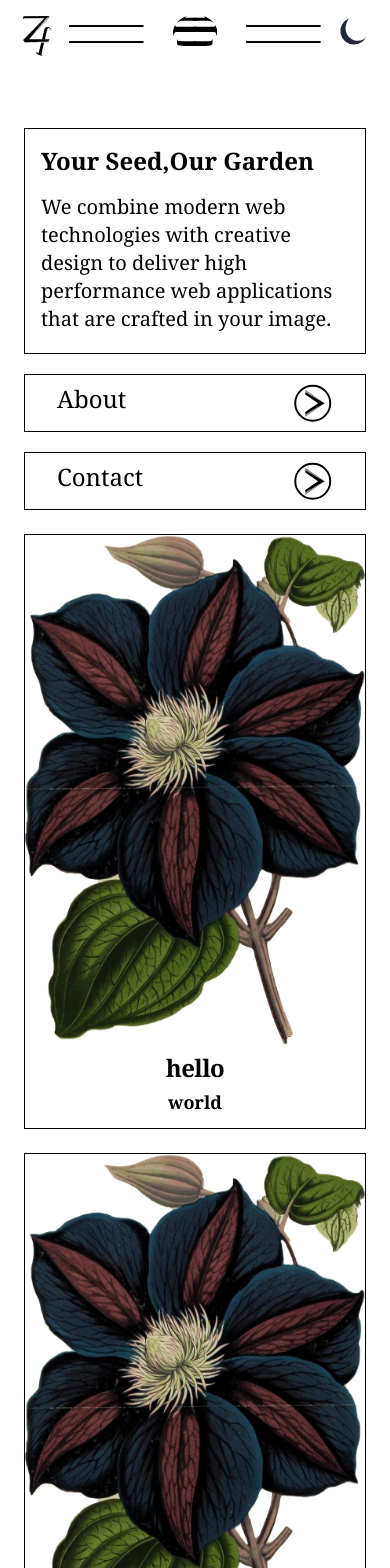
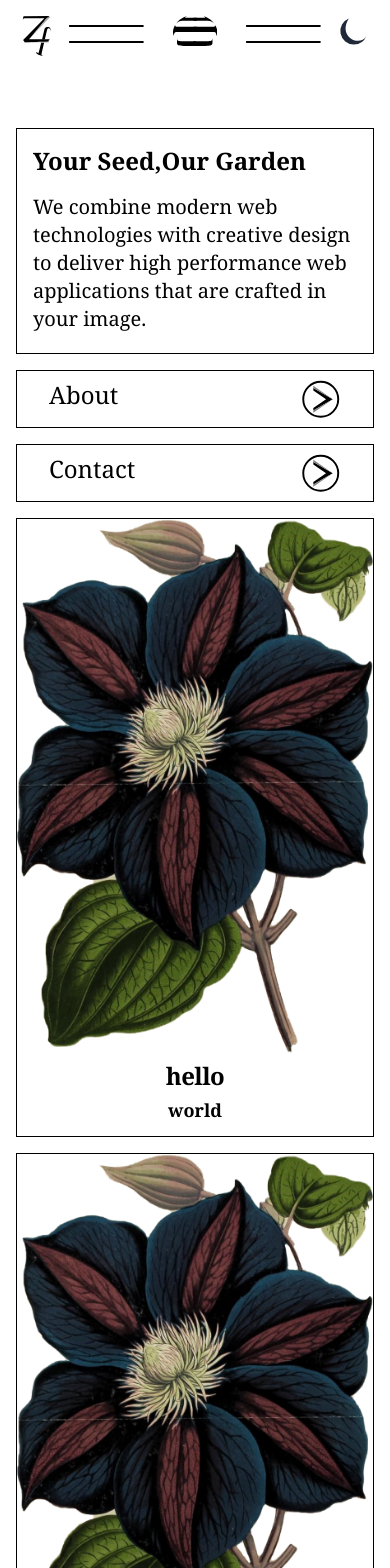
Before and after one commit to paul-lorenc/zipperfield-dot-co, a Next.js app: page / in a window 390 px wide. Shown: the top 1568 px of the page. Built offline with nearby package versions, Linux system fonts and the light colour scheme; what @tailwindcss/typography would draw is missing.

Commit message:
cleaned up mobile spacing

```diff
--- a/pages/index.tsx
+++ b/pages/index.tsx
@@ -7,7 +7,7 @@ import Link from "next/link";
 export default function Home() {
   return (
     <Container>
-      <div className="flex flex-col font-serif w-screen px-6 md:px-10 text-black dark:text-white text-2xl font-extrabold  max-w-5xl">
+      <div className="flex flex-col font-serif w-screen px-4 md:px-10 text-black dark:text-white text-2xl font-extrabold space-y-4 max-w-5xl">
         <div className="flex flex-col md:flex-row md:justify-around border md:border-none border-black dark:border-white pb-1 py-4 mt-16 md:mt-32">
           <div className="flex md:flex-col w-full px-4 md:px-0 text-2xl md:text-5xl font-bold md:py-20 text-left text-md">
             <p>{"Your Seed,"}</p>
@@ -18,9 +18,9 @@ export default function Home() {
             high performance web applications that are crafted in your image.
           </p>
         </div>
-        <div className="flex md:hidden flex-col md:flex-row font-thin items-stretch w-full md:items-center justify-around md:space-x-4">
+        <div className="flex md:hidden flex-col font-thin items-stretch w-full justify-around mt-4">
           <Link href="/about">
-            <button className="flex items-center justify-center md:justify-between border border-black dark:border-white mt-5 px-4 py-2 md:w-2/5">
+            <button className="flex items-center justify-center md:justify-between border border-black dark:border-white px-4 py-2 md:w-2/5">
               <div className="flex w-full justify-between px-4">
                 <a className="font-normal">About</a>
 
@@ -30,7 +30,7 @@ export default function Home() {
           </Link>
 
           <Link href="/contact">
-            <button className="flex items-center justify-center md:justify-between border border-black dark:border-white mt-5 px-4 py-2 md:w-2/5">
+            <button className="flex items-center justify-center md:justify-between border border-black dark:border-white mt-4 px-4 py-2 md:w-2/5">
               <div className="flex w-full justify-between px-4">
                 <a className="font-normal">{"Contact"}</a>
                 <DownArrowIcon css="h-10 w-10 transform -rotate-90" />
@@ -38,7 +38,7 @@ export default function Home() {
             </button>
           </Link>
         </div>
-        <div className="space-y-6 pt-6">
+        <div className="space-y-4">
           <FeaturedWork />
           <FeaturedWork />
           <FeaturedWork />
--- a/pages/works.tsx
+++ b/pages/works.tsx
@@ -35,7 +35,7 @@ export default function Code(props: Props) {
             // ],
           }}
         />
-        <div className="text-black dark:text-white max-w-3xl space-y-4 items-center mt-20 md:mt-36 px-4 h-screen">
+        <div className="text-black dark:text-white max-w-3xl space-y-4 items-center mt-20 md:mt-36 px-4">
           <FeaturedWork />
           {sortedPosts.map((w) => {
             return <WorkCard work={w} />;
```
